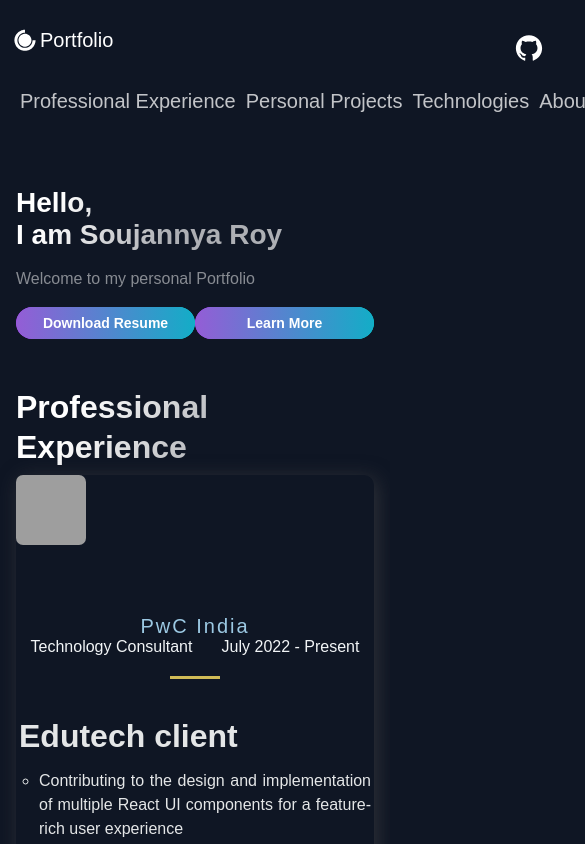
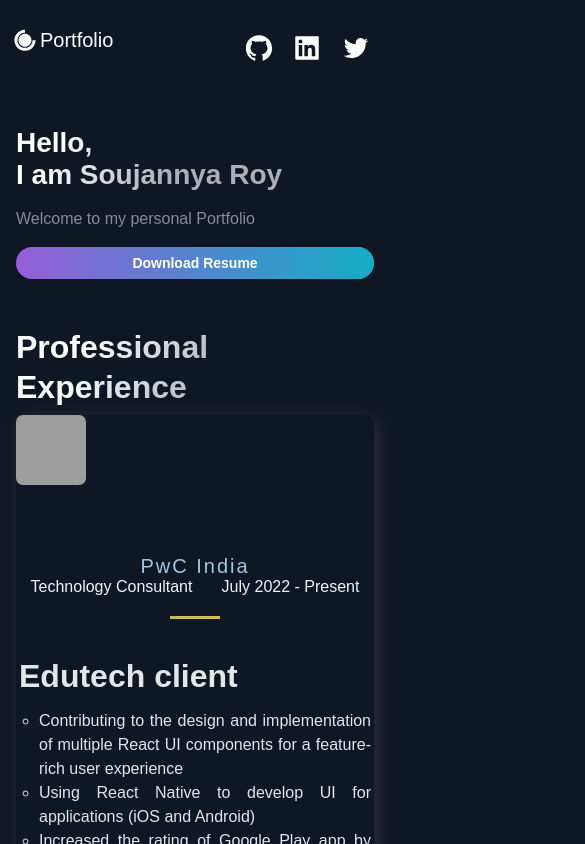
Before and after one commit to Soujannya16/MyPortfolio, a React (Create React App) app: page / in a window 390 px wide. Shown: the top 844 px of the page, 585 px wide, since content can reach past the window. Built offline with nearby package versions, Linux system fonts and the light colour scheme; grey boxes are pictures that could not be loaded.

Commit message:
making it responsive for mobile screens wip

```diff
--- a/public/index.html
+++ b/public/index.html
@@ -24,7 +24,7 @@
       work correctly both with client-side routing and a non-root public URL.
       Learn how to configure a non-root public URL by running `npm run build`.
     -->
-    <title>React App</title>
+    <title>Soujannya Roy</title>
   </head>
   <body>
     <noscript>You need to enable JavaScript to run this app.</noscript>
--- a/src/components/Header/Header.js
+++ b/src/components/Header/Header.js
@@ -12,8 +12,11 @@
   Span,
 } from "./HeaderStyles";
 
-const Header = () => (
-  <Container>
+const Header = () => {
+  console.log(">>>>>>>>", window.innerWidth);
+
+  return (
+    <Container style={{ marginBottom: window.innerWidth <= 1024 && -60 }}>
       <Div1>
         <a
           href="/"
@@ -27,6 +30,7 @@
           <DiCssdeck size="3rem" /> <Span>Portfolio</Span>
         </a>
       </Div1>
+      {window.innerWidth > 1024 && (
         <Div2>
           <li>
             <a href="#experience" legacyBehavior>
@@ -54,6 +58,7 @@
             </a>
           </li>
         </Div2>
+      )}
       <Div3>
         <SocialIcons href="https://github.com/Soujannya16">
           <AiFillGithub size="3rem" />
@@ -67,5 +72,6 @@
       </Div3>
     </Container>
   );
+};
 
 export default Header;
--- a/src/components/Hero/Hero.js
+++ b/src/components/Hero/Hero.js
@@ -41,7 +41,9 @@
             }}
           >
             <Button onClick={() => openInNewTab()}>Download Resume</Button>
-            <Button onClick={openModal}>Learn More</Button>
+            {window.innerWidth > 1024 && (
+              <Button onClick={openModal}>Learn More</Button>
+            )}
             <KnowMe isOpen={isModalOpen} onClose={closeModal} />
           </div>
         </LeftSection>
```
Also changed, not shown: src/components/Technologies/Technologies.js (+20 -9 lines), 1 other file (tests, documents, lock files or other folders). Lines whose indentation alone changed are shown as unchanged.
